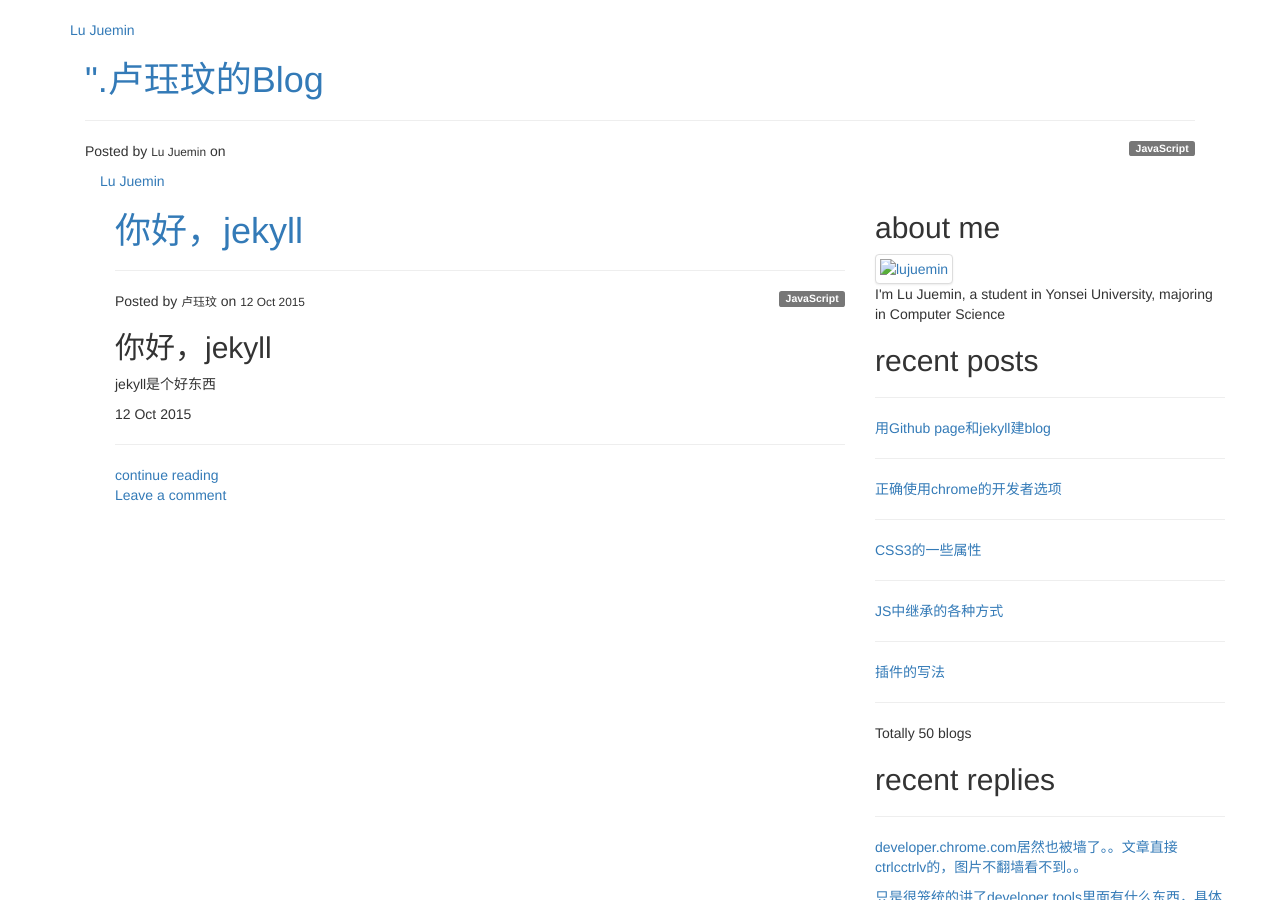
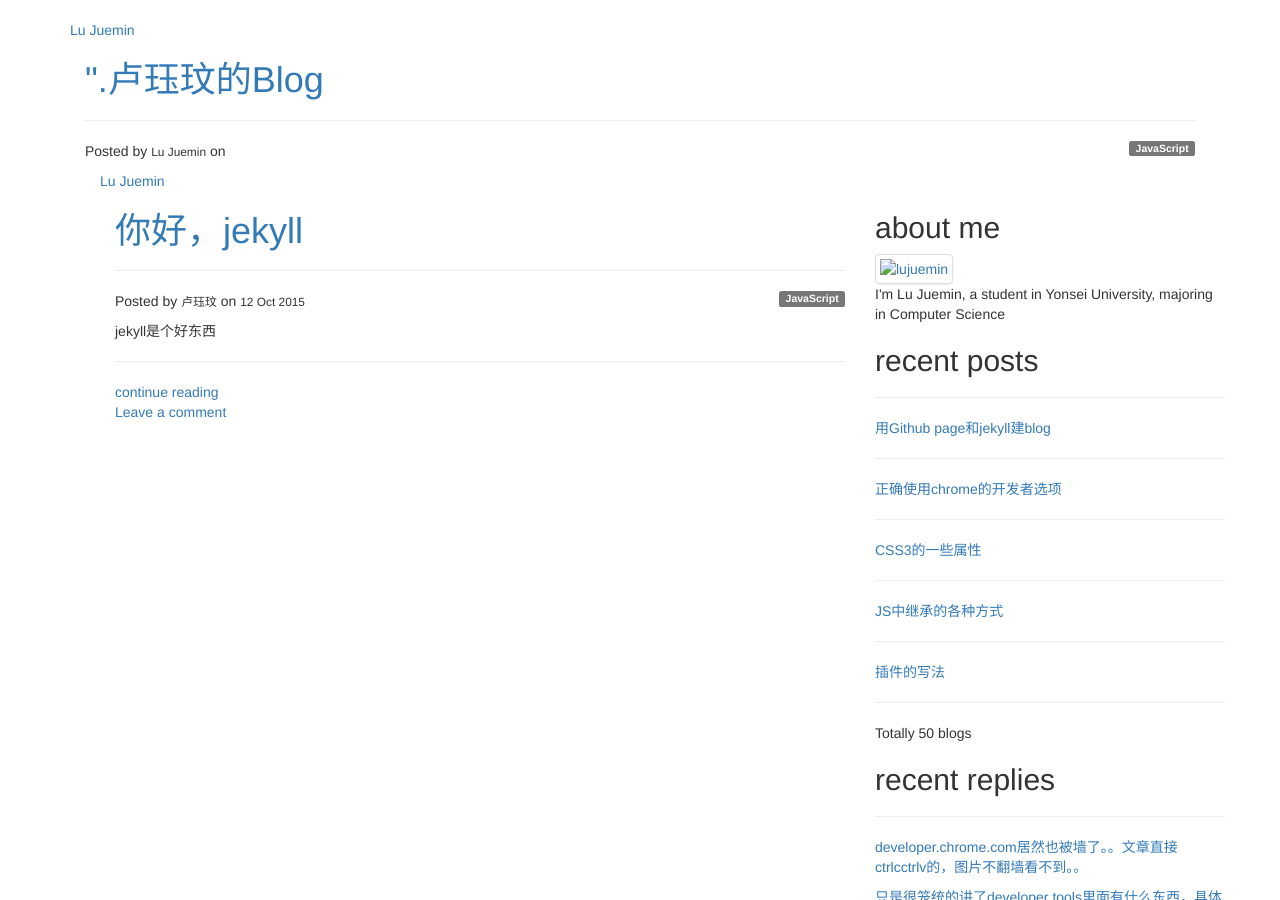
Before and after one commit to juemin90/juemin90.github.io, a Jekyll site: the page built from blog/index.html, in a window 1280 px wide and 900 px high. Built offline with Jekyll 4.4.1, drawn with Linux system fonts in a browser that asks for light colours; nearby versions of some CDN libraries.

Commit message:
first post

```diff
--- a/blog/_posts/2015-10-12-hellojekyll.html
+++ b/blog/_posts/2015-10-12-hellojekyll.html
@@ -1,7 +1,6 @@
 ---
 layout: default
 title: 你好，jekyll
+theme: JavaScript
 ---
-<h2>{{ page.title }}</h2>
 <p>jekyll是个好东西</p>
-<p>{{ page.date | date_to_string }}</p>
--- a/blog/index.html
+++ b/blog/index.html
@@ -31,7 +31,7 @@
                         <h1>{{ post.title }}</h1>
                     </a>
                     <hr>
-                    <p>Posted by <small>卢珏玟</small> on <small>{{ post.date | date_to_string }}</small><span id="theme" class="label label-default" style="float:right;">JavaScript</span></p>
+                    <p>Posted by <small>卢珏玟</small> on <small>{{ post.date | date_to_string }}</small><span id="theme" class="label label-default" style="float:right;">{{ post.theme }}</span></p>
                 </div>
                 <div class="content">
                     {{ post.content }}
```
